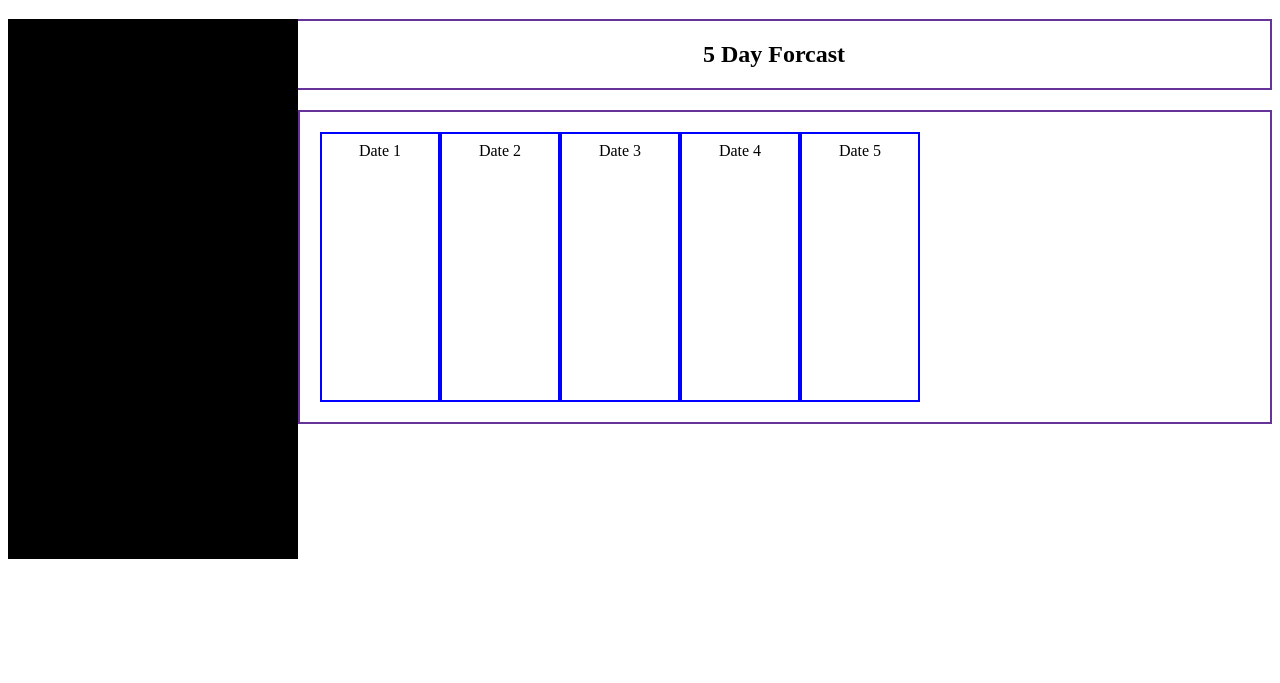
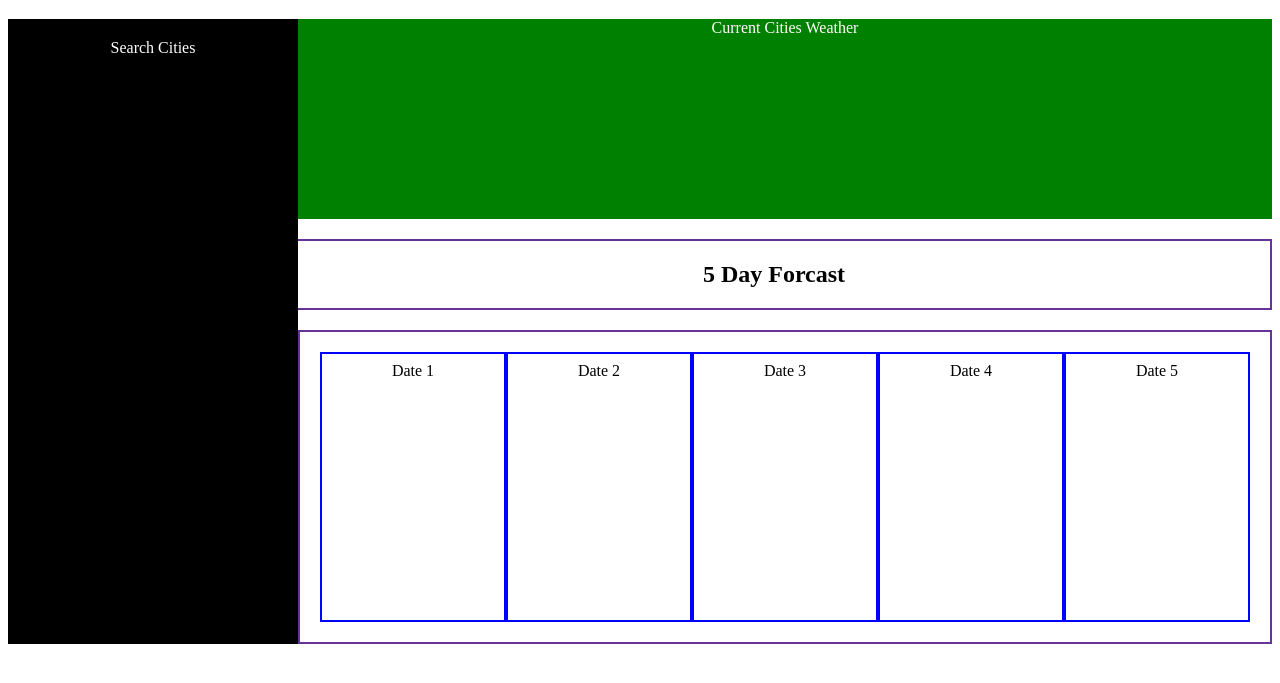
Before and after one commit to Tonymsanto/APIWeatherDashboard, a plain HTML site: page index.html in a window 1280 px wide. Shown: the part 61-744 px from the top of the page. Drawn offline with Linux system fonts and the light colour scheme.

Commit message:
Rough HTML and CSS outline complete

```diff
--- a/Assets/css/style.css
+++ b/Assets/css/style.css
@@ -1,5 +1,5 @@
 * {
-    box-sizing:
+
 }
 
 .h1 {
@@ -10,12 +10,22 @@
 
 }
 
-.cities {
-    height: 500px;
+.searchCities {
+    height: 585px;
     width: 250px;
     padding: 20px;
     background-color: black;
+    color: white;
+    text-align: center;
     float: left;
+}
+
+.currentCity {
+    height: 200px;
+    width: 100%;
+    background-color: green;
+    color: white;
+    text-align: center;
 }
 
 .h2, .weatherForcast {
@@ -29,31 +39,10 @@
   border: 2px solid blue;
   padding: .5em;
   height: 250px;
-  width: 100px;
+  width: 400px;
 }
 
 .weatherForcast {
   display: flex;
   list-style: none;
 }
-
-
-
-/*
-.h2 {
-q   float: left;
-    display: flex;
-    text-align: center;
-    padding: 20px;
-}
-
-.cities, .weatherForcast {
-    background-color: black;
-    float: left;
-    display: table;
-    align-items: flex-start;
-    justify-content: space-between;
-    width: 25%;
-}
-
-*/
--- a/index.html
+++ b/index.html
@@ -10,8 +10,11 @@
 <body>
     <h1 id="h1" class="h1">Weather Forcast</h1>
         <aside>
-            <div id="cities" class="cities"></div>
+            <div id="searchCities" class="searchCities">Search Cities</div>
         </aside>
+        <section>
+            <div id="currentCity" class="currentCity">Current Cities Weather</div>
+        </section>
         <section>
             <h2 id="h2" class= "h2">5 Day Forcast</h2>
             <ul id="weatherForcast" class="weatherForcast">
```
